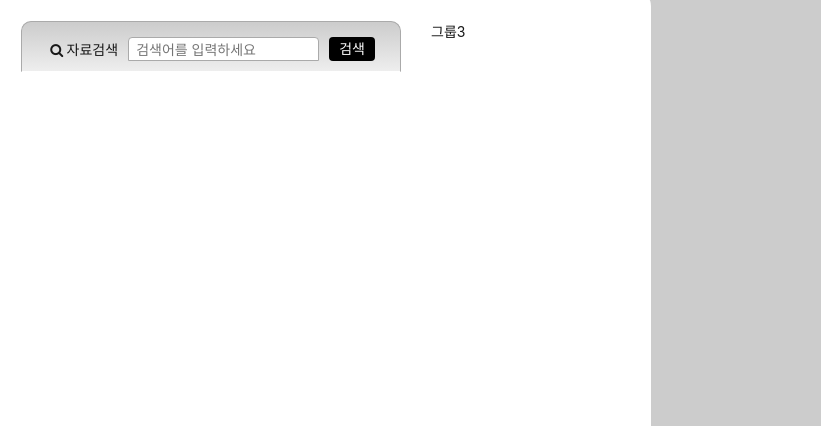
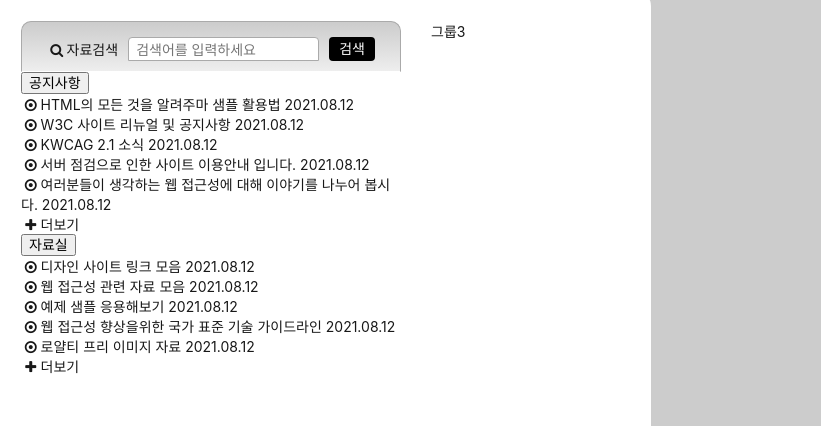
Before and after one commit to seulbinim/zeroConnecTo, a website: page HTML5/index.html in a window 1280 px wide. Shown: the part 258-684 px from the top of the page, 459-1280 px from the left. Drawn offline with Linux system fonts and the light colour scheme; a web font is replaced by a local one.

Commit message:
공지사항 및 자료실 마크업 완성

```diff
--- a/HTML5/css/index.css
+++ b/HTML5/css/index.css
@@ -438,7 +438,7 @@ body{
   padding: 2px 2px 2px 0.5em;
   width: 100%;
   margin: 0 10px;
-  background: #fff;;
+  background: #fff;
 }
 
 .search-form label, .search-button{
--- a/HTML5/index.html
+++ b/HTML5/index.html
@@ -213,7 +213,60 @@
         </fieldset>
       </form>
       <div class="board">
-
+        <section class="notice board-section">
+          <h2 class="sr-only notice-title" id="noticeTitle">공지사항</h2>
+          <button type="button" class="board-tab notice-tab">공지사항</button>
+          <ul class="notice-list board-panel">
+            <li>
+              <a class="icon-dot-circled" href="/">HTML의 모든 것을 알려주마 샘플 활용법</a>
+              <time datetime="2021-08-12T13:53:45">2021.08.12</time>
+            </li>
+            <li>
+              <a class="icon-dot-circled" href="/">W3C 사이트 리뉴얼 및 공지사항</a>
+              <time datetime="2021-08-12T13:53:45">2021.08.12</time>
+            </li>
+            <li>
+              <a class="icon-dot-circled" href="/">KWCAG 2.1 소식</a>
+              <time datetime="2021-08-12T13:53:45">2021.08.12</time>
+            </li>
+            <li>
+              <a class="icon-dot-circled" href="/">서버 점검으로 인한 사이트 이용안내 입니다.</a>
+              <time datetime="2021-08-12T13:53:45">2021.08.12</time>
+            </li>
+            <li>
+              <a class="icon-dot-circled" href="/">여러분들이 생각하는 웹 접근성에 대해 이야기를 나누어 봅시다.</a>
+              <time datetime="2021-08-12T13:53:45">2021.08.12</time>
+            </li>
+          </ul>
+          <a href="/" class="icon-plus more board-more" title="공지사항" aria-labelledby="noticeTitle">더보기</a>
+        </section>
+        <section class="archive board-section is-select">
+          <h2 class="sr-only archive-title" id="archiveTitle">자료실</h2>
+          <button type="button" class="board-tab archive-tab">자료실</button>
+          <ul class="archive-list board-panel">
+            <li>
+              <a class="icon-dot-circled" href="/">디자인 사이트 링크 모음</a>
+              <time datetime="2021-08-12T13:53:45">2021.08.12</time>
+            </li>
+            <li>
+              <a class="icon-dot-circled" href="/">웹 접근성 관련 자료 모음</a>
+              <time datetime="2021-08-12T13:53:45">2021.08.12</time>
+            </li>
+            <li>
+              <a class="icon-dot-circled" href="/">예제 샘플 응용해보기</a>
+              <time datetime="2021-08-12T13:53:45">2021.08.12</time>
+            </li>
+            <li>
+              <a class="icon-dot-circled" href="/">웹 접근성 향상을위한 국가 표준 기술 가이드라인</a>
+              <time datetime="2021-08-12T13:53:45">2021.08.12</time>
+            </li>
+            <li>
+              <a class="icon-dot-circled" href="/">로얄티 프리 이미지 자료</a>
+              <time datetime="2021-08-12T13:53:45">2021.08.12</time>
+            </li>
+          </ul>
+          <a href="/" class="icon-plus more board-more" title="자료실" aria-labelledby="archiveTitle">더보기</a>
+        </section>
       </div>
     </div>
     <div class="group group3">그룹3</div>
```
